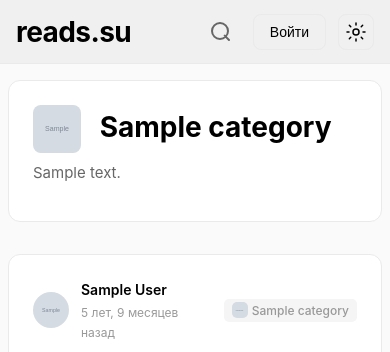
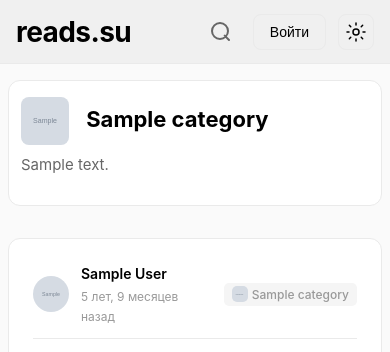
Before and after one commit to 7981317-dotcom/reads-su, a Django app: page /category/sample/ in a window 390 px wide. Shown: the top 352 px of the page. Run offline with Django 5.2, Linux system fonts and the light colour scheme; tables that the repository leaves empty hold one stand-in row (values such as "Sample post"); grey boxes marked "Sample" are stand-in pictures; parts of the project's set-up code (start-up, migrations or seed data) failed here and were passed over; some libraries are stand-ins or nearby versions.

Commit message:
Оптимизирована мобильная версия главной страницы
Изменения для мобильных устройств:
- Уменьшены боковые отступы карточек статей: 24px → 12px
- Уменьшены отступы в ссылках статей: 24px → 12px
- Уменьшены отступы в шапке фида: 24px → 12px
- Уменьшен размер заголовка фида: 1.75rem → 1.375rem

Результат:
✅ Больше полезного пространства на мобильных устройствах
✅ Единообразные отступы на главной странице и в статьях
✅ Компактная и удобная мобильная версия
✅ Заголовки не занимают слишком много места

🤖 Generated with [Claude Code](https://claude.com/claude-code)

Co-Authored-By: Claude <noreply@anthropic.com>

```diff
--- a/static/css/style.css
+++ b/static/css/style.css
@@ -1731,6 +1731,25 @@ a:hover {
     .article-header {
         padding: var(--space-4) var(--space-3) var(--space-3);
     }
+
+    /* Mobile: reduced padding for article cards */
+    .article-card {
+        padding: var(--space-4) var(--space-3);
+    }
+
+    .article-link {
+        padding: var(--space-4) var(--space-3);
+    }
+
+    /* Mobile: reduced padding for feed header */
+    .feed-header {
+        padding: var(--space-4) var(--space-3);
+    }
+
+    /* Mobile: smaller feed title */
+    .feed-title {
+        font-size: 1.375rem;
+    }
 }
 
 
```
